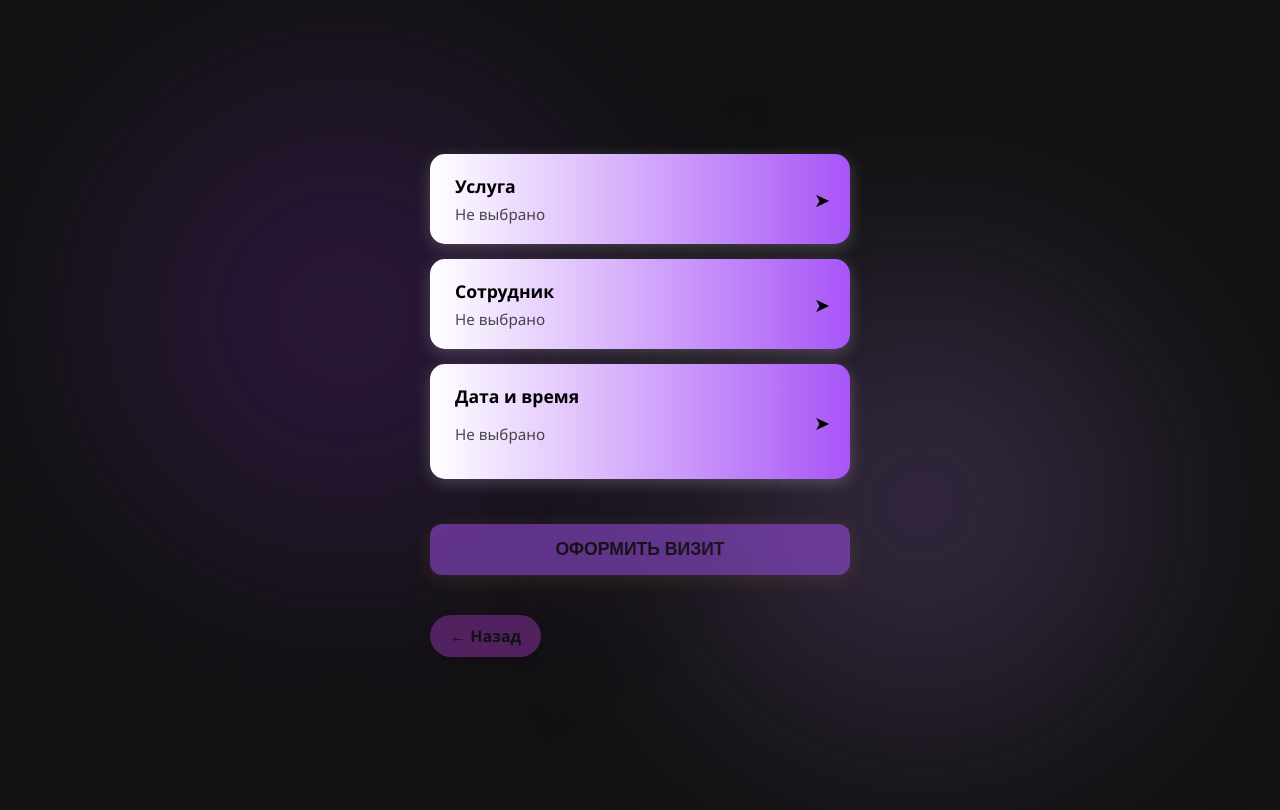
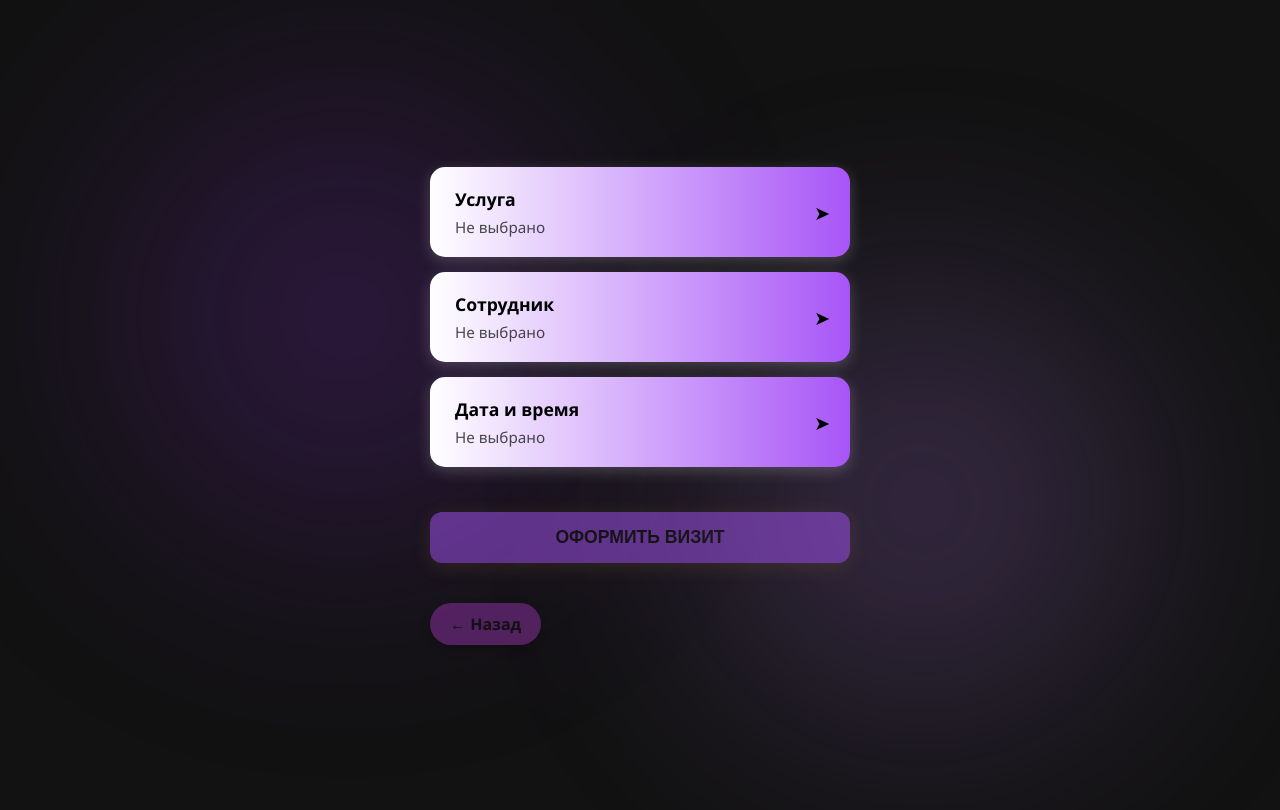
Before and after one commit to ulka-shpulka/PRO, a website: page public/amour-online.html in a window 1280 px wide. Drawn offline with Linux system fonts and the light colour scheme.

Commit message:
Добавила сайт и сервер бота

```diff
--- a/public/amour-online.html
+++ b/public/amour-online.html
@@ -22,7 +22,7 @@
 
     <div class="selection" onclick="goTo('amour-datetime')">
       <div class="label">Дата и время</div>
-      <div class="chosen" id="chosen-datetime"><p id="chosen-time">Не выбрано</p></div>
+      <div class="chosen" id="chosen-time">Не выбрано</div>
       <span class="arrow">➤</span>
     </div>
 
```
